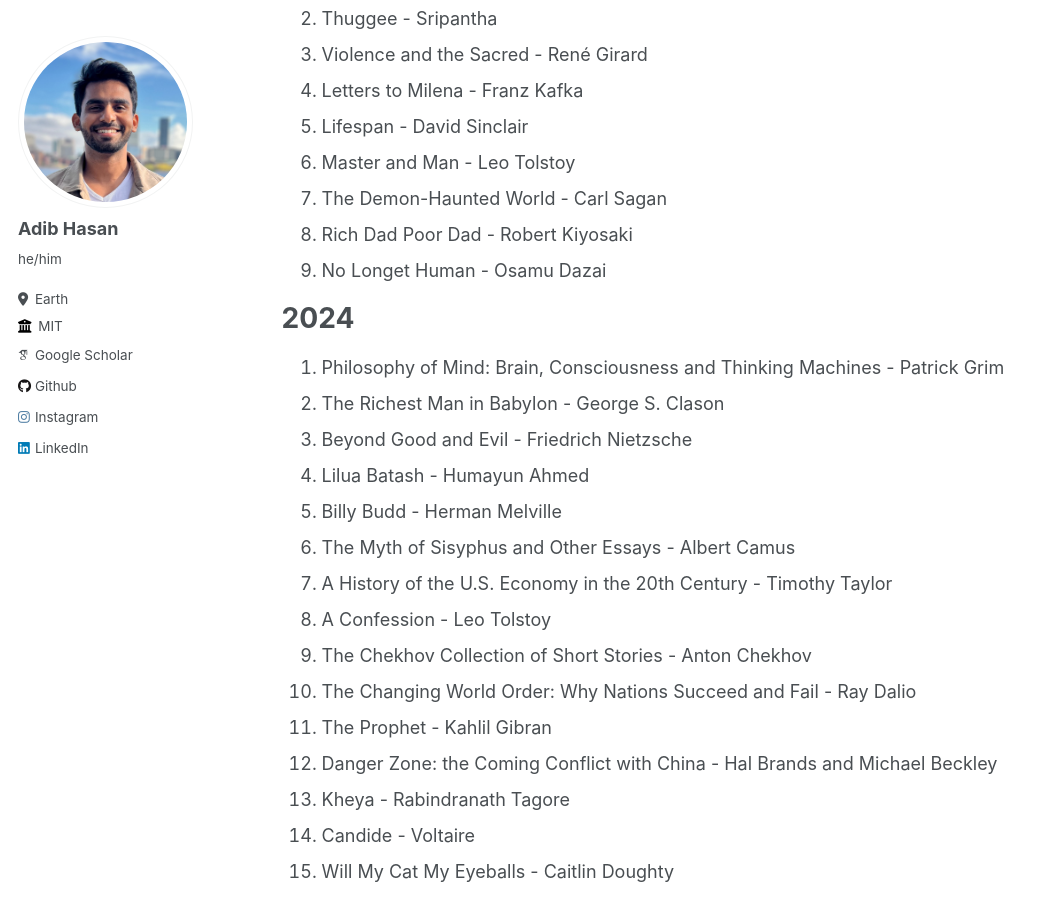
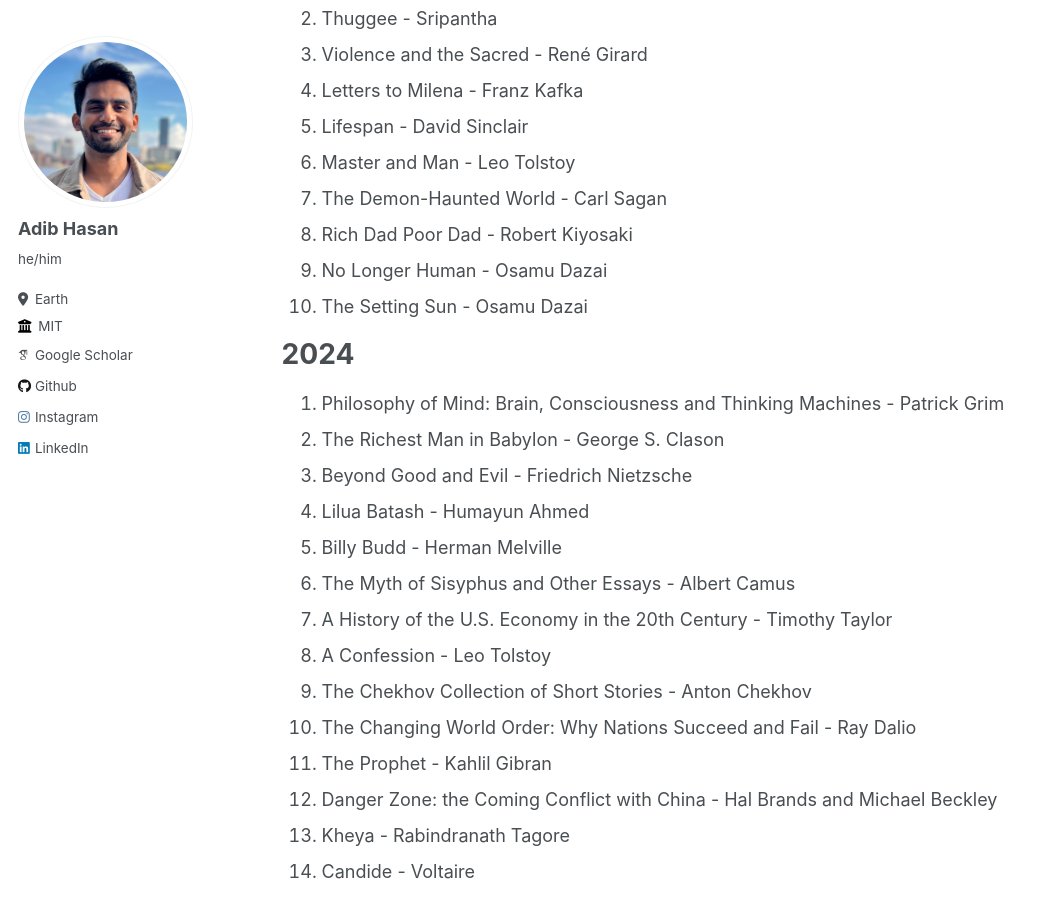
Before and after one commit to Neehan/neehan.github.io, a Jekyll site: the page built from _pages/reading.md, in a window 1280 px wide and 900 px high, scrolled down 371 px. Shown: the whole window, without its empty margins (0-1048 px from the left). Built offline with Jekyll 4.4.1, drawn with Linux system fonts in a browser that asks for light colours; some web fonts are replaced.

Commit message:
Update reading.md

```diff
--- a/_pages/reading.md
+++ b/_pages/reading.md
@@ -16,7 +16,8 @@ Here is what I am currently reading:
 6. Master and Man - Leo Tolstoy
 7. The Demon-Haunted World - Carl Sagan
 8. Rich Dad Poor Dad - Robert Kiyosaki
-9. No Longet Human - Osamu Dazai
+9. No Longer Human - Osamu Dazai
+10. The Setting Sun - Osamu Dazai
 
 # 2024
 1. Philosophy of Mind: Brain, Consciousness and Thinking Machines - Patrick Grim
```
